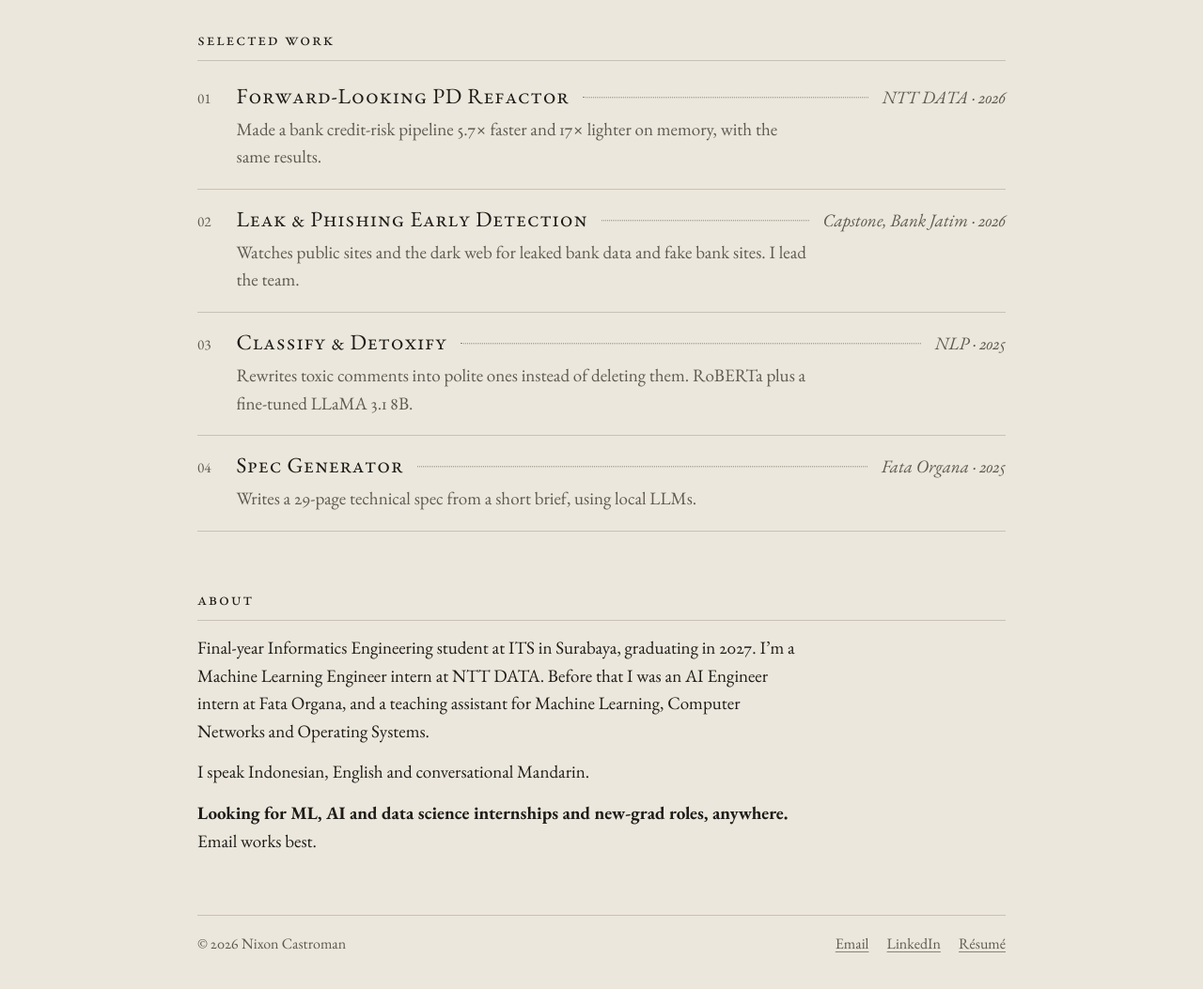
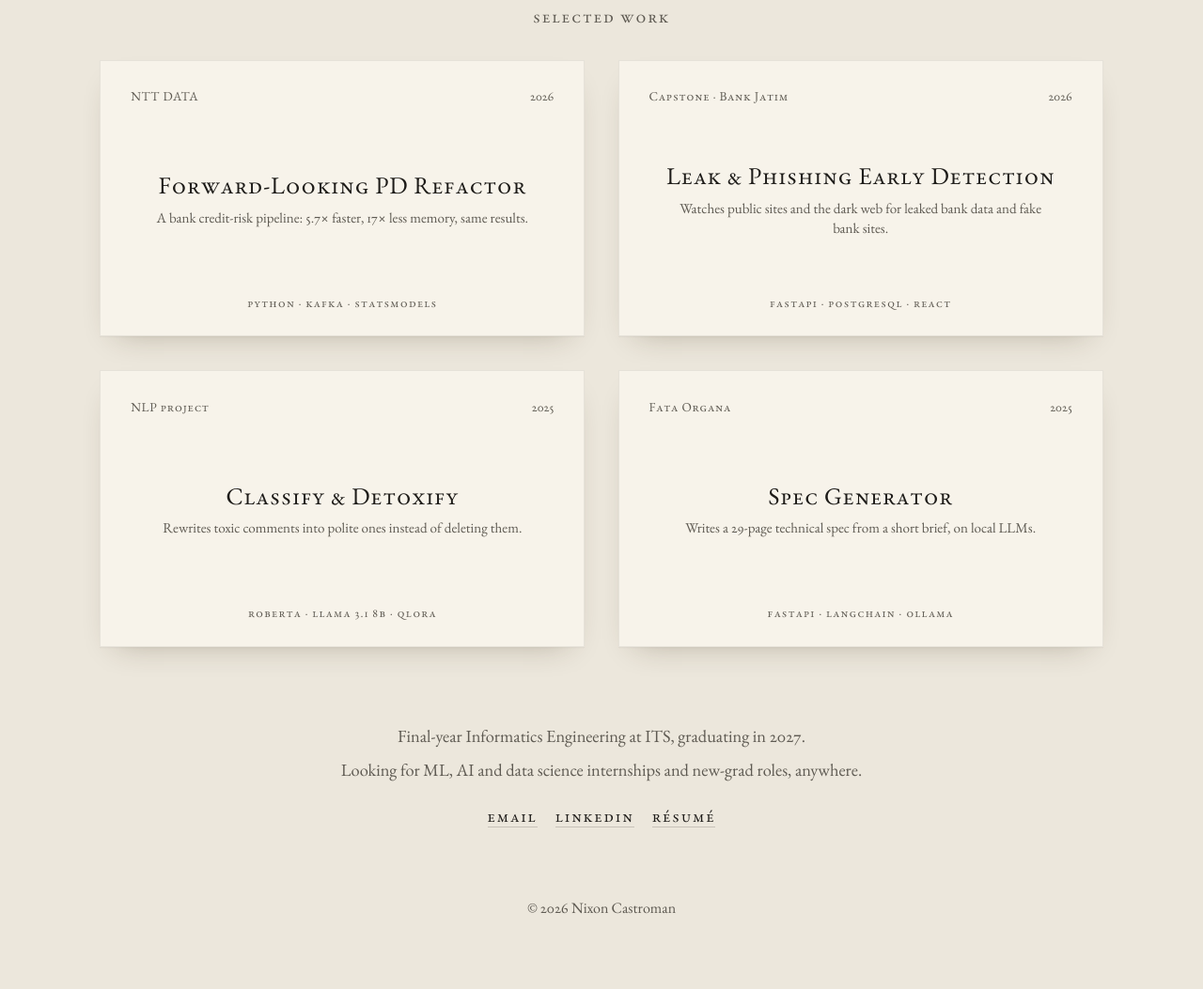
Before and after one commit to nixoncastroman/nixoncastroman.github.io, a plain HTML site: page index.html in a window 1280 px wide. Shown: the part 821-1874 px from the top of the page at 94% size. After the commit the page ends 1849 px from the top, so only its background shows below. Drawn offline with Linux system fonts and the light colour scheme.

Commit message:
Bigger card, project cards, shorter about
The landing card now grows with the screen (up to 1180px) with larger type.
Projects are shown as small cards in the same style; about is two lines.

Co-Authored-By: Claude Opus 5.5 <noreply@anthropic.com>

```diff
--- a/assets/css/site.css
+++ b/assets/css/site.css
@@ -27,6 +27,8 @@
   --serif: "EB Garamond", Garamond, "Times New Roman", serif;
   --measure: 40rem;
   --page: min(860px, 92vw);
+  /* landing card: up to 1180px, 90vw on phones, and short enough to fit the window */
+  --card-w: min(1180px, 90vw, max(620px, calc((100svh - 190px) * 1.75)));
 }
 
 *, *::before, *::after { box-sizing: border-box; }
@@ -81,6 +83,7 @@ a:hover { text-decoration-color: var(--ink); }
   container-type: inline-size;
   position: relative;
   width: var(--page);
+  width: var(--card-w);
   aspect-ratio: 7 / 4;               /* a 3.5 x 2 in business card */
   background: var(--card);
   border: 1px solid rgba(29, 27, 24, .07);
@@ -89,7 +92,7 @@ a:hover { text-decoration-color: var(--ink); }
     0 3px 8px rgba(29, 27, 24, .05),
     0 26px 60px -20px rgba(60, 45, 20, .30);
   padding: 44px 48px 40px;
-  padding: 5cqi 5.6cqi 4.6cqi;
+  padding: calc(var(--card-w) * .05) calc(var(--card-w) * .056) calc(var(--card-w) * .046);
   display: grid;
   grid-template-rows: auto 1fr auto;
 }
@@ -113,8 +116,8 @@ a:hover { text-decoration-color: var(--ink); }
   justify-content: space-between;
   align-items: flex-start;
   gap: 2rem;
-  font-size: 16px;
-  font-size: 1.95cqi;
+  font-size: 17px;
+  font-size: 2.1cqi;
   line-height: 1.35;
 }
 .card-org { text-align: right; }
@@ -125,8 +128,8 @@ a:hover { text-decoration-color: var(--ink); }
 .card-name {
   margin: 0;
   font-weight: 400;
-  font-size: 40px;
-  font-size: 4.7cqi;
+  font-size: 44px;
+  font-size: 5.2cqi;
   line-height: 1.1;
   letter-spacing: .04em;
 }
@@ -136,15 +139,15 @@ a:hover { text-decoration-color: var(--ink); }
   margin-top: .3em !important;
   font-variant-caps: small-caps;
   letter-spacing: .07em;
-  font-size: 20px;
-  font-size: 2.35cqi;
+  font-size: 21px;
+  font-size: 2.55cqi;
 }
-.card-email { margin-top: .9em !important; font-size: 16px; font-size: 1.95cqi; font-variant-numeric: lining-nums; }
+.card-email { margin-top: .9em !important; font-size: 17px; font-size: 2.1cqi; font-variant-numeric: lining-nums; }
 
 .card-bottom {
   text-align: center;
-  font-size: 15px;
-  font-size: 1.75cqi;
+  font-size: 16px;
+  font-size: 1.95cqi;
   letter-spacing: .01em;
 }
 .card-bottom .sep { padding: 0 .5em; color: var(--ink-3); }
@@ -187,49 +190,49 @@ a:hover { text-decoration-color: var(--ink); }
   letter-spacing: .09em;
 }
 
-.work { padding: 3rem 0 1rem; }
-.work-list { list-style: none; margin: 0; padding: 0; }
-.work-item { border-bottom: 1px solid var(--rule); }
-.work-link {
-  display: block;
-  padding: 1.05rem 0 1.2rem;
+/* Selected work: a small deck of cards on the same stock, laid out like the main card */
+.work { width: var(--card-w); margin: 0 auto; padding: 1.5rem 0 0; }
+.home .section-title { text-align: center; border: 0; padding: 0; margin: 0 0 2rem; color: var(--ink-2); }
+.deck { list-style: none; margin: 0; padding: 0; display: grid; grid-template-columns: 1fr 1fr; gap: 2.2rem; }
+.mini {
+  container-type: inline-size;
+  position: relative;
+  display: grid;
+  grid-template-rows: auto 1fr auto;
+  aspect-ratio: 7 / 4;
+  padding: 5.4% 6.2% 4.8%;
+  background: var(--card);
+  border: 1px solid rgba(29, 27, 24, .08);
+  box-shadow: 0 1px 1px rgba(29, 27, 24, .04), 0 14px 32px -18px rgba(60, 45, 20, .32);
+  color: var(--ink);
   text-decoration: none;
+  transition: transform .18s ease, box-shadow .18s ease;
 }
-.work-row { display: flex; align-items: baseline; gap: .9rem; }
-.work-num {
-  min-width: 1.7rem;
-  color: var(--ink-2);
-  font-size: .95rem;
-  font-variant-numeric: lining-nums tabular-nums;
+.mini:hover, .mini:focus-visible {
+  transform: translateY(-3px);
+  box-shadow: 0 1px 1px rgba(29, 27, 24, .05), 0 22px 42px -20px rgba(60, 45, 20, .40);
 }
-.work-title {
-  font-size: 1.45rem;
-  line-height: 1.25;
-  font-variant-caps: small-caps;
-  letter-spacing: .03em;
+@media (prefers-reduced-motion: reduce) {
+  .mini { transition: none; }
+  .mini:hover, .mini:focus-visible { transform: none; }
 }
-.work-leader {
-  flex: 1;
-  min-width: 1.5rem;
-  border-bottom: 1px dotted var(--ink-3);
-  transform: translateY(-.3em);
-}
-.work-meta { color: var(--ink-2); font-style: italic; white-space: nowrap; }
-.work-desc { display: block; margin: .3rem 0 0 2.6rem; max-width: 38rem; color: var(--ink-2); }
-.work-link:hover .work-title,
-.work-link:focus-visible .work-title {
-  text-decoration: underline;
-  text-decoration-thickness: 1px;
-  text-underline-offset: .18em;
-}
-@media (max-width: 600px) {
-  .work-row { flex-wrap: wrap; row-gap: 0; }
-  .work-leader { display: none; }
-  .work-meta { width: 100%; padding-left: 2.6rem; }
-}
+.mini-top { display: flex; justify-content: space-between; gap: 1rem; font-size: clamp(13.5px, 3cqi, 18px); color: var(--ink-2); }
+.mini-top .ctx { font-variant-caps: small-caps; letter-spacing: .05em; }
+.mini-center { align-self: center; text-align: center; }
+.mini-title { display: block; font-size: clamp(22px, 5.7cqi, 34px); line-height: 1.15; font-variant-caps: small-caps; letter-spacing: .03em; }
+.mini-desc { display: block; margin: .55em auto 0; max-width: 92%; font-size: clamp(15px, 3.35cqi, 20px); line-height: 1.4; color: var(--ink-2); }
+.mini-bottom { text-align: center; font-size: clamp(13px, 2.75cqi, 16px); font-variant-caps: all-small-caps; letter-spacing: .09em; color: var(--ink-2); }
+@media (max-width: 760px) { .deck { grid-template-columns: 1fr; } }
+@media (max-width: 600px) { .mini { aspect-ratio: auto; min-height: 15rem; padding: 22px 20px 20px; } }
 
-.about { padding: 2.6rem 0 1rem; }
-.about p { max-width: var(--measure); margin: .9rem 0 0; }
+/* About: two quiet lines and three links, centred like the card */
+.about { width: var(--card-w); margin: 0 auto; padding: 5rem 0 0; text-align: center; }
+.about p { margin: 0 auto .45rem; max-width: 38rem; font-size: 1.15rem; line-height: 1.6; color: var(--ink-2); }
+.about .links { margin-top: 1.3rem; font-variant-caps: all-small-caps; letter-spacing: .1em; font-size: 1.1rem; }
+.about .links a { margin: 0 .6rem; color: var(--ink); text-decoration: none; border-bottom: 1px solid var(--rule); }
+.about .links a:hover { border-bottom-color: var(--ink); }
+.home .site-footer { padding: 4rem 0 3rem; }
+.home .site-footer .wrap { width: var(--card-w); justify-content: center; border-top: 0; padding-top: 0; }
 
 .site-footer { padding: 3rem 0 3.5rem; color: var(--ink-2); font-size: 1rem; }
 .site-footer .wrap {
--- a/index.html
+++ b/index.html
@@ -17,7 +17,7 @@
 <link rel="preload" href="assets/fonts/EBGaramond-VariableFont.ttf" as="font" type="font/ttf" crossorigin>
 <link rel="stylesheet" href="assets/css/site.css">
 </head>
-<body>
+<body class="home">
 <a class="skip" href="#work">Skip to work</a>
 
 <main>
@@ -43,52 +43,62 @@
     <a class="cue" href="#work">Selected work ↓</a>
   </section>
 
-  <section id="work" class="work wrap" aria-labelledby="work-title">
+  <section id="work" class="work" aria-labelledby="work-title">
     <h2 id="work-title" class="section-title">Selected work</h2>
-    <ol class="work-list">
-      <li class="work-item">
-        <a class="work-link" href="work/pd-refactor.html">
-          <span class="work-row"><span class="work-num">01</span><span class="work-title">Forward-Looking PD Refactor</span><span class="work-leader" aria-hidden="true"></span><span class="work-meta">NTT DATA · 2026</span></span>
-          <span class="work-desc">Made a bank credit-risk pipeline 5.7× faster and 17× lighter on memory, with the same results.</span>
+    <ul class="deck">
+      <li>
+        <a class="mini" href="work/pd-refactor.html">
+          <span class="mini-top"><span class="ctx">NTT DATA</span><span>2026</span></span>
+          <span class="mini-center">
+            <span class="mini-title">Forward-Looking PD Refactor</span>
+            <span class="mini-desc">A bank credit-risk pipeline: 5.7× faster, 17× less memory, same results.</span>
+          </span>
+          <span class="mini-bottom">Python · Kafka · statsmodels</span>
         </a>
       </li>
-      <li class="work-item">
-        <a class="work-link" href="work/leak-phishing-monitor.html">
-          <span class="work-row"><span class="work-num">02</span><span class="work-title">Leak &amp; Phishing Early Detection</span><span class="work-leader" aria-hidden="true"></span><span class="work-meta">Capstone, Bank Jatim · 2026</span></span>
-          <span class="work-desc">Watches public sites and the dark web for leaked bank data and fake bank sites. I lead the team.</span>
+      <li>
+        <a class="mini" href="work/leak-phishing-monitor.html">
+          <span class="mini-top"><span class="ctx">Capstone · Bank Jatim</span><span>2026</span></span>
+          <span class="mini-center">
+            <span class="mini-title">Leak &amp; Phishing Early Detection</span>
+            <span class="mini-desc">Watches public sites and the dark web for leaked bank data and fake bank sites.</span>
+          </span>
+          <span class="mini-bottom">FastAPI · PostgreSQL · React</span>
         </a>
       </li>
-      <li class="work-item">
-        <a class="work-link" href="work/classify-detoxify.html">
-          <span class="work-row"><span class="work-num">03</span><span class="work-title">Classify &amp; Detoxify</span><span class="work-leader" aria-hidden="true"></span><span class="work-meta">NLP · 2025</span></span>
-          <span class="work-desc">Rewrites toxic comments into polite ones instead of deleting them. RoBERTa plus a fine-tuned LLaMA 3.1 8B.</span>
+      <li>
+        <a class="mini" href="work/classify-detoxify.html">
+          <span class="mini-top"><span class="ctx">NLP project</span><span>2025</span></span>
+          <span class="mini-center">
+            <span class="mini-title">Classify &amp; Detoxify</span>
+            <span class="mini-desc">Rewrites toxic comments into polite ones instead of deleting them.</span>
+          </span>
+          <span class="mini-bottom">RoBERTa · LLaMA 3.1 8B · QLoRA</span>
         </a>
       </li>
-      <li class="work-item">
-        <a class="work-link" href="work/spec-generator.html">
-          <span class="work-row"><span class="work-num">04</span><span class="work-title">Spec Generator</span><span class="work-leader" aria-hidden="true"></span><span class="work-meta">Fata Organa · 2025</span></span>
-          <span class="work-desc">Writes a 29-page technical spec from a short brief, using local LLMs.</span>
+      <li>
+        <a class="mini" href="work/spec-generator.html">
+          <span class="mini-top"><span class="ctx">Fata Organa</span><span>2025</span></span>
+          <span class="mini-center">
+            <span class="mini-title">Spec Generator</span>
+            <span class="mini-desc">Writes a 29-page technical spec from a short brief, on local LLMs.</span>
+          </span>
+          <span class="mini-bottom">FastAPI · LangChain · Ollama</span>
         </a>
       </li>
-    </ol>
+    </ul>
   </section>
 
-  <section class="about wrap" aria-labelledby="about-title">
-    <h2 id="about-title" class="section-title">About</h2>
-    <p>Final-year Informatics Engineering student at ITS in Surabaya, graduating in 2027. I’m a Machine Learning Engineer intern at NTT DATA. Before that I was an AI Engineer intern at Fata Organa, and a teaching assistant for Machine Learning, Computer Networks and Operating Systems.</p>
-    <p>I speak Indonesian, English and conversational Mandarin.</p>
-    <p><strong>Looking for ML, AI and data science internships and new-grad roles, anywhere.</strong> Email works best.</p>
+  <section class="about" aria-label="About">
+    <p>Final-year Informatics Engineering at ITS, graduating in 2027.</p>
+    <p>Looking for ML, AI and data science internships and new-grad roles, anywhere.</p>
+    <p class="links"><a href="mailto:nixoncastroman08@gmail.com">Email</a><a href="https://www.linkedin.com/in/nixoncastroman">LinkedIn</a><a href="resume.pdf">Résumé</a></p>
   </section>
 </main>
 
 <footer class="site-footer">
   <div class="wrap">
     <span>© 2026 Nixon Castroman</span>
-    <nav aria-label="Contact">
-      <a href="mailto:nixoncastroman08@gmail.com">Email</a>
-      <a href="https://www.linkedin.com/in/nixoncastroman">LinkedIn</a>
-      <a href="resume.pdf">Résumé</a>
-    </nav>
   </div>
 </footer>
 </body>
```
Also changed, not shown: assets/img/og.png.
